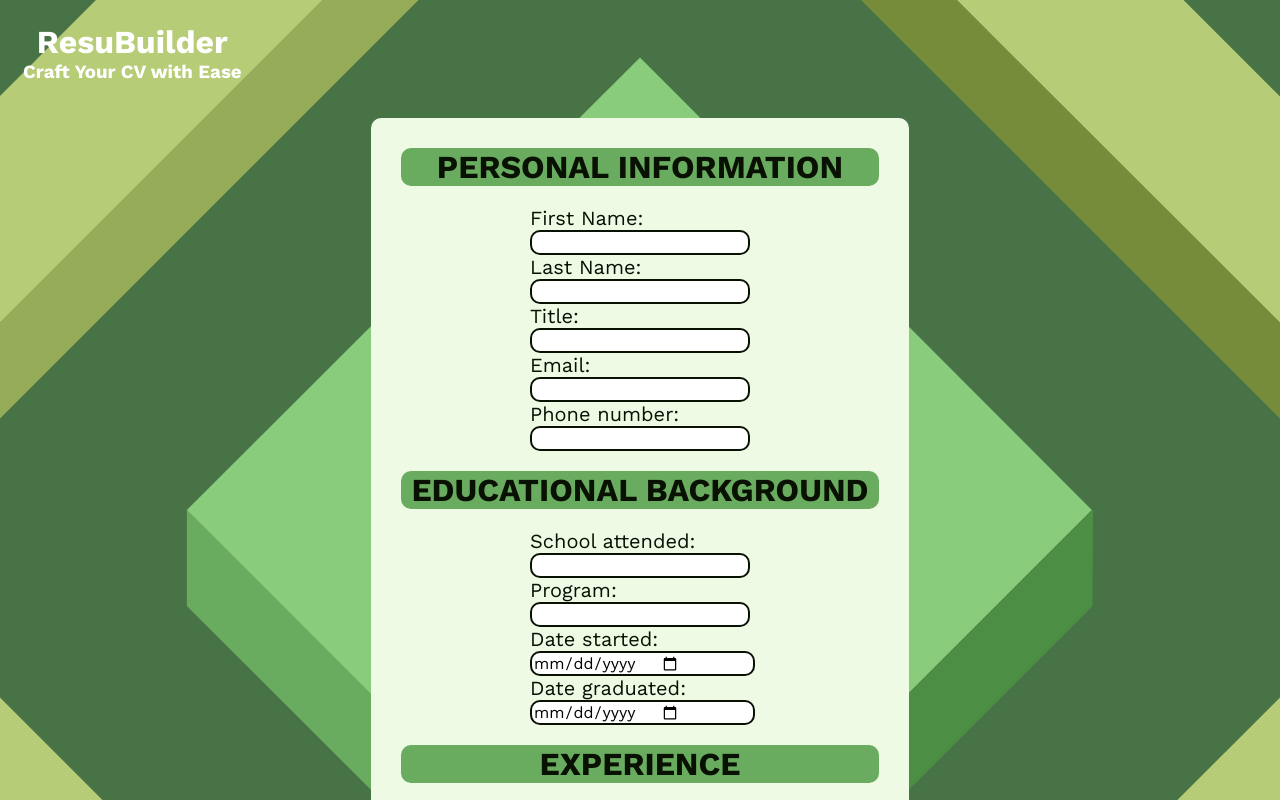
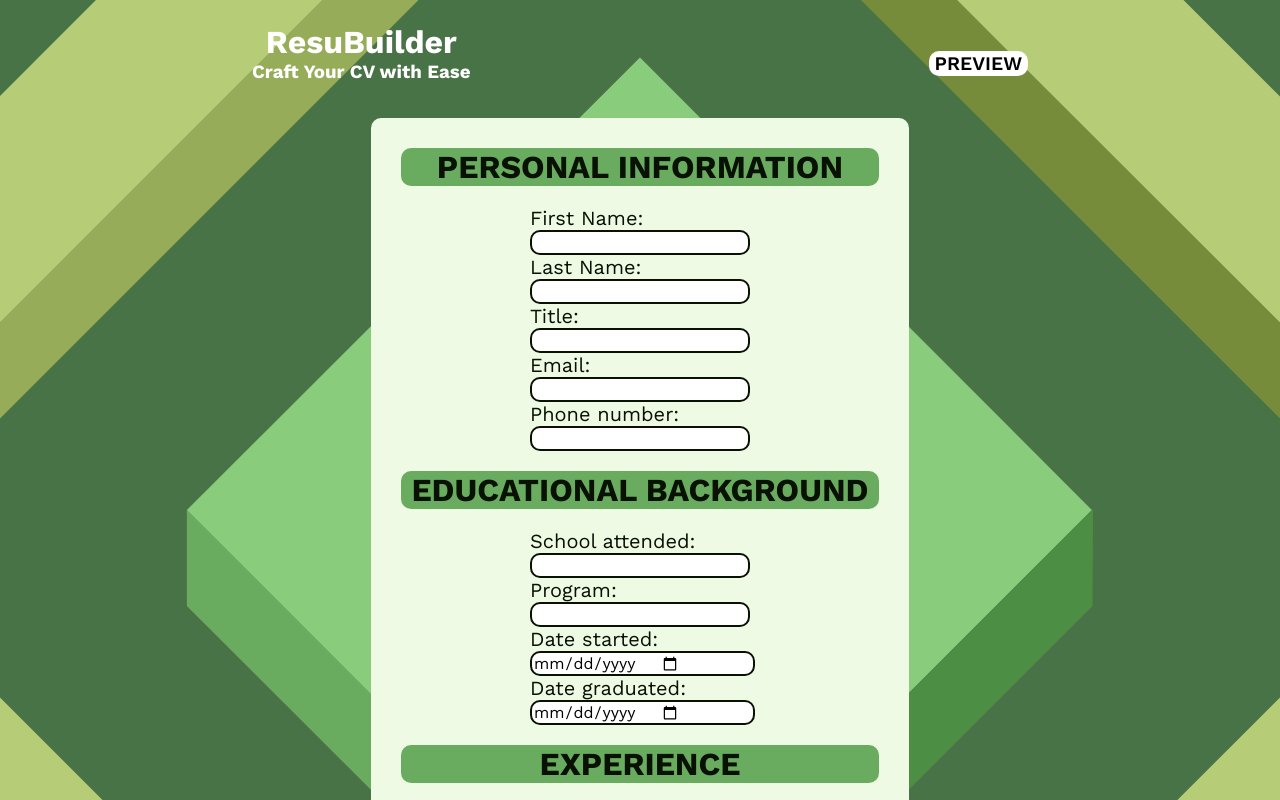
Before and after one commit to maryannintech/cv-project, a React (Create React App) app: page / in a window 1280 px wide. Shown: the top 800 px of the page. Built offline with nearby package versions, Linux system fonts and the light colour scheme.

Commit message:
tried the onClick in title button

```diff
--- a/src/components/PreviewCv.js
+++ b/src/components/PreviewCv.js
@@ -0,0 +1,13 @@
+import React from "react";
+import "../styles/Title.css";
+import "../styles/Fonts.css";
+
+function PreviewCv() {
+  return (
+    <div className="preview-cv">
+      <h1>hello</h1>
+    </div>
+  );
+}
+
+export default PreviewCv;
--- a/src/components/Title.js
+++ b/src/components/Title.js
@@ -1,16 +1,27 @@
 import React from "react";
+import { useState } from "react";
 import "../styles/Title.css";
+import PreviewCv from "./PreviewCv";
 import "../styles/Fonts.css";
 
 function Title(props) {
   const { title, tagline } = props;
+  const [isShown, setIsShown] = useState(false);
+  function showPreviewCV() {
+    setIsShown((current) => !current);
+  }
   return (
     <div className="app-name">
       <div className="container">
         <h1>{title}</h1>
         <h3>{tagline}</h3>
       </div>
-      <div></div>
+      <div className="title-buttons">
+        <button className="preview-cs" onClick={showPreviewCV}>
+          PREVIEW
+        </button>
+        {isShown && <PreviewCv></PreviewCv>}
+      </div>
     </div>
   );
 }
--- a/src/styles/Title.css
+++ b/src/styles/Title.css
@@ -2,7 +2,7 @@
     color: white;
     display: flex;
     align-items: center;
-    justify-content: space-between;
+    justify-content: space-around;
     padding: 15px;
 }
 
@@ -18,6 +18,16 @@ h3 {
 
 .container {
     display: flex;
+    flex-wrap: wrap;
     align-content: center;
     flex-direction: column;
 }
+
+button {
+    border-radius: 10px;
+    cursor: pointer;
+    border: none;
+    background-color: white;
+    font-size: 1.2rem;
+    font-weight: 600;
+}
```
Also changed, not shown: public/manifest.json.
